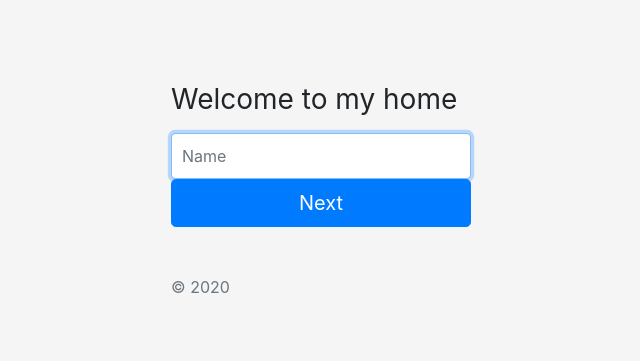
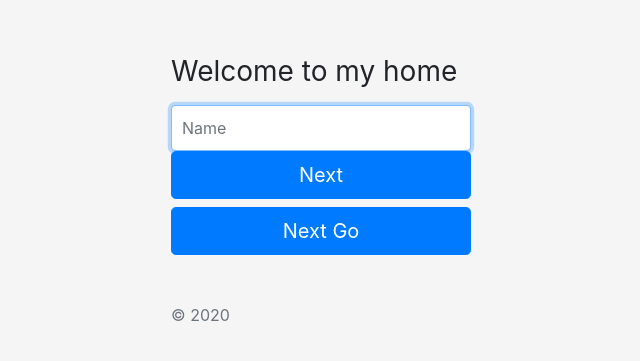
Before and after one commit to atia-lanlan/atia-lanlan.github.io, a plain HTML site: page index.html in a window 1280 px wide. Shown: the part 201-562 px from the top of the page, without its empty margins (319-959 px from the left). Drawn offline with nearby package versions, Linux system fonts and the light colour scheme.

Commit message:
Update index.html

```diff
--- a/index.html
+++ b/index.html
@@ -16,6 +16,7 @@
         <label for="inputEmail" class="sr-only">Name :</label>
         <input type="text" id="inputEmail" class="form-control" placeholder="Name" required autofocus>
         <a class="btn btn-lg btn-primary btn-block" href="https://getbootstrap.com/docs/4.3/getting-started/introduction/">Next</a>
+       <a class="btn btn-lg btn-primary btn-block" href="https://kadogames.best/core/m/Default.aspx?ref=kado98&lang=id&mobile=auto">Next Go</a>
         <p class="mt-5 mb-3 text-muted">&copy; 2020</p>
       </form>
     <!-- Optional JavaScript -->
```
